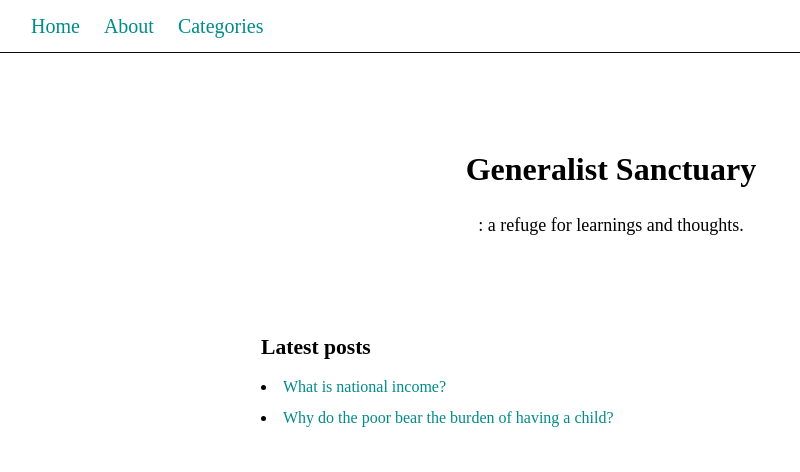
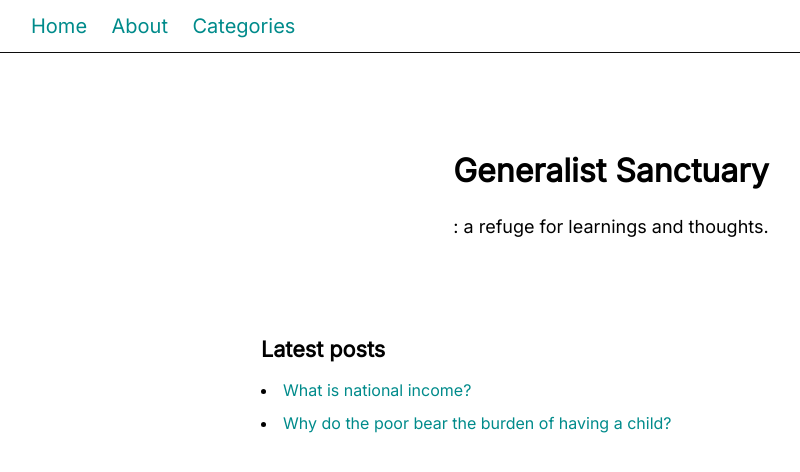
Before and after one commit to generalistsanctuary/generalistsanctuary.github.io, a Jekyll site: the page built from index.html, in a window 1280 px wide. Shown: the top 472 px of the page, without its empty margins (29-829 px from the left). Built offline with Jekyll 4.4.1, drawn with Linux system fonts in a browser that asks for light colours.

Commit message:
Update style.css

```diff
--- a/styles/style.css
+++ b/styles/style.css
@@ -15,7 +15,7 @@ body{
     width: 100%;
     margin: 0 auto;
     margin-bottom: 5%;
-    font-family:font-family:'Inter', sans-serif;
+    font-family:'Inter', sans-serif;
 }
 p{
   max-width: 700px;
```
